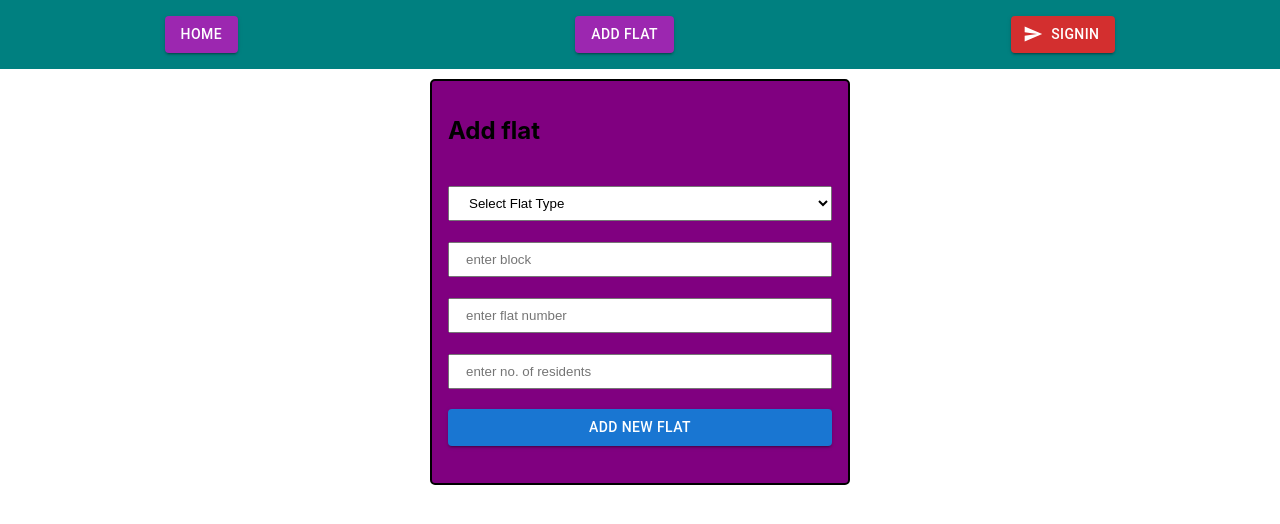
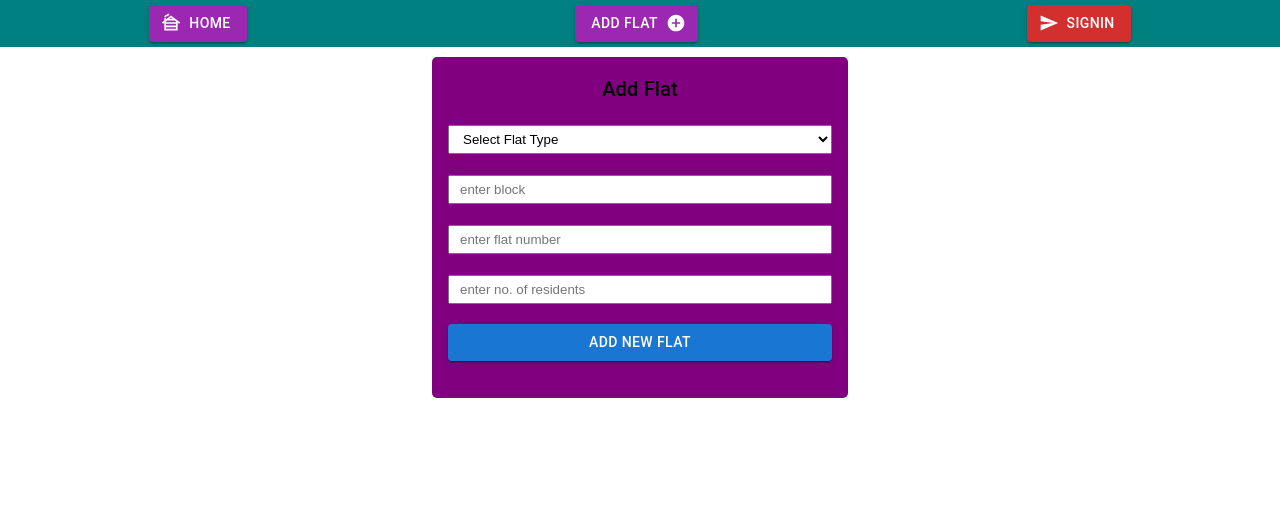
Before and after one commit to Duwesh/frontend-apartment, a React (Create React App) app: page /addFlat in a window 1280 px wide. Shown: the top 524 px of the page. Built offline with nearby package versions, Linux system fonts and the light colour scheme.

Commit message:
icons added

```diff
--- a/src/App.jsx
+++ b/src/App.jsx
@@ -1,29 +1,47 @@
 import "./App.css";
 import { Link, useNavigate } from "react-router-dom";
 import { AllRoutes } from "./components/AllRoutes/AllRoutes";
-import {
-  Stack,
-  Button,
-} from "@mui/material";
+import { Stack, Button } from "@mui/material";
 import SendIcon from "@mui/icons-material/Send";
+import AddCircleIcon from '@mui/icons-material/AddCircle';
+import CabinIcon from '@mui/icons-material/Cabin';
+
 const BACKEND_URL = "https://apartment-manager-dkjaiswal77.herokuapp.com";
+// const BACKEND_URL = "https://git.heroku.com/masai-appartment";
 export { BACKEND_URL };
 
 function App() {
   const navigate = useNavigate();
 
-  let isLoggedIn = JSON.parse(localStorage.getItem("isLoggedIn")) || false;
+  //Getting user login status through localstorage
+  let loginStatus = JSON.parse(localStorage.getItem("loginStatus")) || false;
 
   return (
     <>
-      <Stack spacing={5} direction="row" style={{ justifyContent: "space-around", backgroundColor: "teal", padding: "1rem" }}>
+      <Stack
+        spacing={5}
+        direction="row"
+        style={{
+          justifyContent: "space-around",
+          backgroundColor: "teal",
+          padding: "5px",
+        }}
+      >
         <Link to={"/"} style={{ textDecoration: "none" }}>
-          <Button variant="contained" color="secondary">
+          <Button
+            variant="contained"
+            color="secondary"
+            startIcon={<CabinIcon />}
+          >
             Home
           </Button>
         </Link>
         <Link to={"/addflat"} style={{ textDecoration: "none" }}>
-          <Button variant="contained" color="secondary">
+          <Button
+            variant="contained"
+            color="secondary"
+            endIcon={<AddCircleIcon />}
+          >
             Add Flat
           </Button>
         </Link>
@@ -31,9 +49,9 @@ function App() {
           <Button
             variant="contained"
             onClick={() => {
-              if (isLoggedIn) {
+              if (loginStatus) {
                 // logout
-                localStorage.removeItem("isLoggedIn");
+                localStorage.removeItem("loginStatus");
                 navigate("/login");
               } else {
                 navigate("/login");
@@ -42,7 +60,7 @@ function App() {
             color="error"
             startIcon={<SendIcon />}
           >
-            {isLoggedIn ? "Signout" : "Signin"}
+            {loginStatus ? "Signout" : "Signin"}
           </Button>
         </Link>
       </Stack>
--- a/src/components/addFlat/AddFlat.css
+++ b/src/components/addFlat/AddFlat.css
@@ -1,17 +1,19 @@
-#addFlat_container{
-    border: 2px solid black;
+#flatContainer{
     border-radius: 5px;
     width: 30%;
     margin: 0% auto;
     padding: 1rem 1rem 2.3rem;
 }
 
-#addFlat_container > form{
+#flatContainer > form{
     display: flex;
     flex-direction: column;
     gap: 1.3rem;
 }
 
-.addFlat_entry{
-    padding: 0.5rem 1rem;
+.newFlat{
+    padding: 5px 10px;
 }
+.head{
+    text-align: center;
+}
--- a/src/components/addFlat/AddFlat.jsx
+++ b/src/components/addFlat/AddFlat.jsx
@@ -1,7 +1,7 @@
 import "./AddFlat.css";
 import { useState } from "react";
 import { Stack, Button } from "@mui/material";
-
+import { Typography } from "@mui/material";
 import { BACKEND_URL } from "../../App";
 
 export default function AddFlat() {
@@ -38,17 +38,22 @@ export default function AddFlat() {
   }
 
   return (
-    <div id="addFlat_container" style={{marginTop: "10px", backgroundColor: "purple"}}>
+    <div
+      id="flatContainer"
+      style={{ marginTop: "10px", backgroundColor: "purple" }}
+    >
       <form
         onSubmit={(e) => {
           e.preventDefault();
           saveFlat();
         }}
       >
-        <h2>Add flat</h2>
+        <Typography variant="h6" className="head">
+          Add Flat
+        </Typography>
         <select
           id="flat_type"
-          className="addFlat_entry"
+          className="newFlat"
           value={detail.flat_type}
           onChange={handleChange}
         >
@@ -60,7 +65,7 @@ export default function AddFlat() {
         <input
           type="text"
           id="block"
-          className="addFlat_entry"
+          className="newFlat"
           placeholder="enter block"
           value={detail.block}
           onChange={handleChange}
@@ -69,7 +74,7 @@ export default function AddFlat() {
         <input
           type="text"
           id="flat_no"
-          className="addFlat_entry"
+          className="newFlat"
           placeholder="enter flat number"
           value={detail.flat_no}
           onChange={handleChange}
@@ -78,7 +83,7 @@ export default function AddFlat() {
         <input
           type="number"
           id="residents_count"
-          className="addFlat_entry"
+          className="newFlat"
           placeholder="enter no. of residents"
           value={detail.residents_count}
           onChange={handleChange}
--- a/src/components/editFlat/EditFlat.css
+++ b/src/components/editFlat/EditFlat.css
@@ -1,17 +1,23 @@
-#addFlat_container{
-    border: 2px solid black;
+#flat_container{
     border-radius: 5px;
-    width: 30%;
+    width: 40%;
     margin: 0% auto;
     padding: 1rem 1rem 2.3rem;
 }
 
-#addFlat_container > form{
+#flat_container > form{
     display: flex;
     flex-direction: column;
-    gap: 1.3rem;
+    gap: 1rem;
 }
 
-.addFlat_entry{
-    padding: 0.5rem 1rem;
+.newFlat{
+    padding: 5px 10px;
 }
+
+.head{
+    text-align: center;
+    font-weight: 700;
+    /* margin: auto; */
+    /* place-items: center; */
+}
--- a/src/components/main/main.css
+++ b/src/components/main/main.css
@@ -1,5 +1,4 @@
 #filter_sort_search{
-    /* border: 1px solid red; */
     padding: 1%;
     display: flex;
     justify-content: space-evenly;
@@ -8,7 +7,6 @@
 
 table#displayFlats{
     background-color: rgba(45, 79, 203, 0.97);
-    border: 2px solid black;
     border-radius: 5px;
     border-spacing: 0px;
     padding: 1rem;
@@ -29,19 +27,19 @@ table#displayFlats th, table#displayFlats td{
 }
 
 div#navigatePage{
-    /* border: 1px solid red; */
     display: flex;
     justify-content: center;
     gap: 30px;
 }
 
-.tr_btn{
-    border: 1px solid black;
-    border-radius: 3px;
-    background: transparent;
-    color: black;
-    font-size: 0.8rem;
-    font-weight: bold;
-    cursor: pointer;
-    padding: 0.3rem;
+#search{
+    margin-right: 10px;
+    height: 1.5rem;
+    border: none;
+    border-radius: 5px;
+    padding-left: 5px;
 }
+
+#sortByFlatNo{
+    display: inline-block;
+}
--- a/src/components/register/Register.css
+++ b/src/components/register/Register.css
@@ -1,7 +1,6 @@
 #register_form{
     width: 30%;
     margin: 0% auto;
-    border: 2px solid black;
     border-radius: 5px;
     padding: 1rem 1rem 2rem;
     display: flex;
@@ -9,8 +8,8 @@
     gap: 1.3rem;
 }
 
-.register_entry{
-    padding: 0.5rem 1rem;
+.newRegister{
+    padding: 5px 10px;
 }
 
 #register_form h2{
--- a/src/components/register/Register.jsx
+++ b/src/components/register/Register.jsx
@@ -51,7 +51,7 @@ export default function Register() {
         <input
           type="text"
           id="name"
-          className="register_entry"
+          className="newRegister"
           value={register.name}
           placeholder="enter name"
           onChange={handleChange}
@@ -60,7 +60,7 @@ export default function Register() {
         <input
           type="email"
           id="email"
-          className="register_entry"
+          className="newRegister"
           value={register.email}
           placeholder="enter email"
           onChange={handleChange}
@@ -69,13 +69,13 @@ export default function Register() {
         <input
           type="password"
           id="password"
-          className="register_entry"
+          className="newRegister"
           value={register.password}
           placeholder="enter password"
           onChange={handleChange}
         />
 
-        <input type="submit" value="Sign Up" className="register_entry" />
+        <input type="submit" value="Sign Up" className="newRegister" />
       </form>
     </div>
   );
--- a/src/components/residents/Residents.css
+++ b/src/components/residents/Residents.css
@@ -1,4 +1,4 @@
-#resident_container{
+#container {
   display: flex;
   /* border: 1px solid red; */
   align-items: flex-start;
@@ -6,35 +6,44 @@
   gap: 2rem;
 }
 
-#resident_container > *{
+#container > * {
   width: 30%;
-    border: 2px solid black;
   border-radius: 5px;
   padding: 1rem 1rem 2rem;
 }
 
-div.showResidents > table{
+div.showResidents > table {
   width: 100%;
   text-align: center;
-    /* border: 1px solid red; */
-    border-spacing: 0;
+  padding: 5px;
+  border: 2px solid black;
+  border-spacing: 2;
+  background-color: rgb(27, 152, 177);
 }
 
-div.showResidents > table > tbody > tr:nth-child(odd){
-    background: pink;
+div.showResidents > table > tbody > tr:nth-child(odd) {
+  background: rgb(27, 152, 177);
 }
 
-/* -------------------------------------- */
-#addResident_form{
+div.showResidents > table > tbody > tr:nth-child(even) {
+  background: rgb(27, 95, 177);
+}
+
+table#showResidents th, table#showResidents td{
+    padding: 5px;
+}
+
+#residentForm {
+  background-color: purple;
   display: flex;
   flex-direction: column;
   gap: 1.3rem;
 }
 
-.addResident_entry{
+.newResident {
   padding: 0.5rem 1rem;
 }
 
-#resident_container h2{
+#container h2 {
   text-align: center;
 }
--- a/src/components/residents/Residents.jsx
+++ b/src/components/residents/Residents.jsx
@@ -1,7 +1,7 @@
 import "./Residents.css";
 import { useState, useEffect } from "react";
 import { Stack, Button } from "@mui/material";
-
+import { Typography } from "@mui/material";
 import { BACKEND_URL } from "../../App";
 
 export default function Residents() {
@@ -64,10 +64,12 @@ export default function Residents() {
   }
 
   return (
-    <div id="resident_container" style={{ marginTop: "10px" }}>
+    <div id="container" style={{ marginTop: "10px" }}>
       {/* showing residents details */}
       <div className="showResidents">
-        <h2>Resident Details</h2>
+        <Typography variant="h6" className="head">
+          Resident Details
+        </Typography>
         <table>
           <thead>
             <tr>
@@ -93,7 +95,7 @@ export default function Residents() {
       {/* option to add resident to selected flat */}
       <form
         onSubmit={handleSubmit}
-        id="addResident_form"
+        id="residentForm"
         // style={{ marginTop: "5px" }}
       >
         <h2>Add Resident to this flat</h2>
@@ -101,7 +103,7 @@ export default function Residents() {
         <input
           type="text"
           id="name"
-          className="addResident_entry"
+          className="newResident"
           value={residentDetail.name}
           placeholder="enter resident name"
           onChange={handleChange}
@@ -110,7 +112,7 @@ export default function Residents() {
         <input
           type="number"
           id="age"
-          className="addResident_entry"
+          className="newResident"
           value={residentDetail.age}
           placeholder="enter resident age"
           onChange={handleChange}
@@ -118,7 +120,7 @@ export default function Residents() {
 
         <select
           id="gender"
-          className="addResident_entry"
+          className="newResident"
           value={residentDetail.gender}
           onChange={handleChange}
         >
@@ -129,7 +131,7 @@ export default function Residents() {
         {/*
         <input
           type="submit"
-          className="addResident_entry"
+          className="newResident"
           value="Add Resident"
         /> */}
         <Button onClick={(e) => handleSubmit(e)} variant="contained">
```
Also changed, not shown: src/components/editFlat/EditFlat.jsx (+14 -8 lines), src/components/main/Main.jsx (+22 -22 lines). Lines whose indentation alone changed are shown as unchanged.
